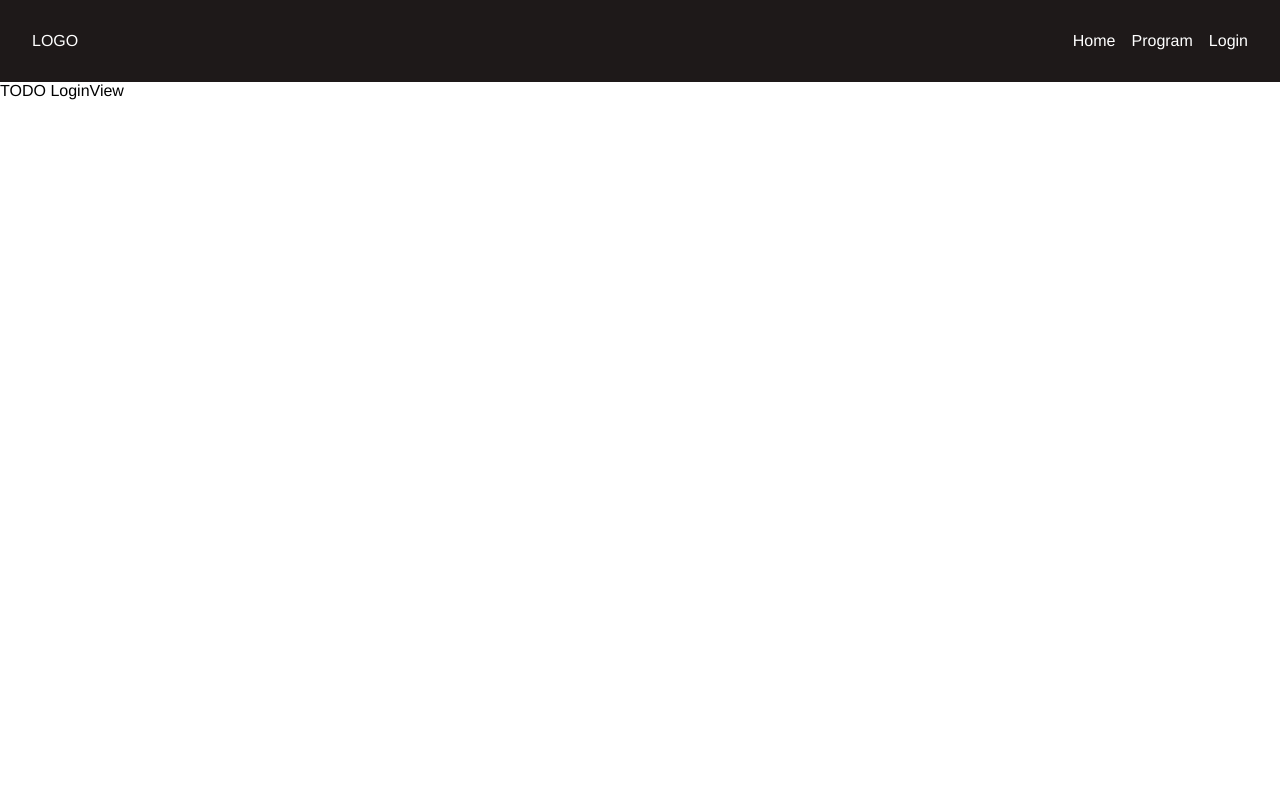
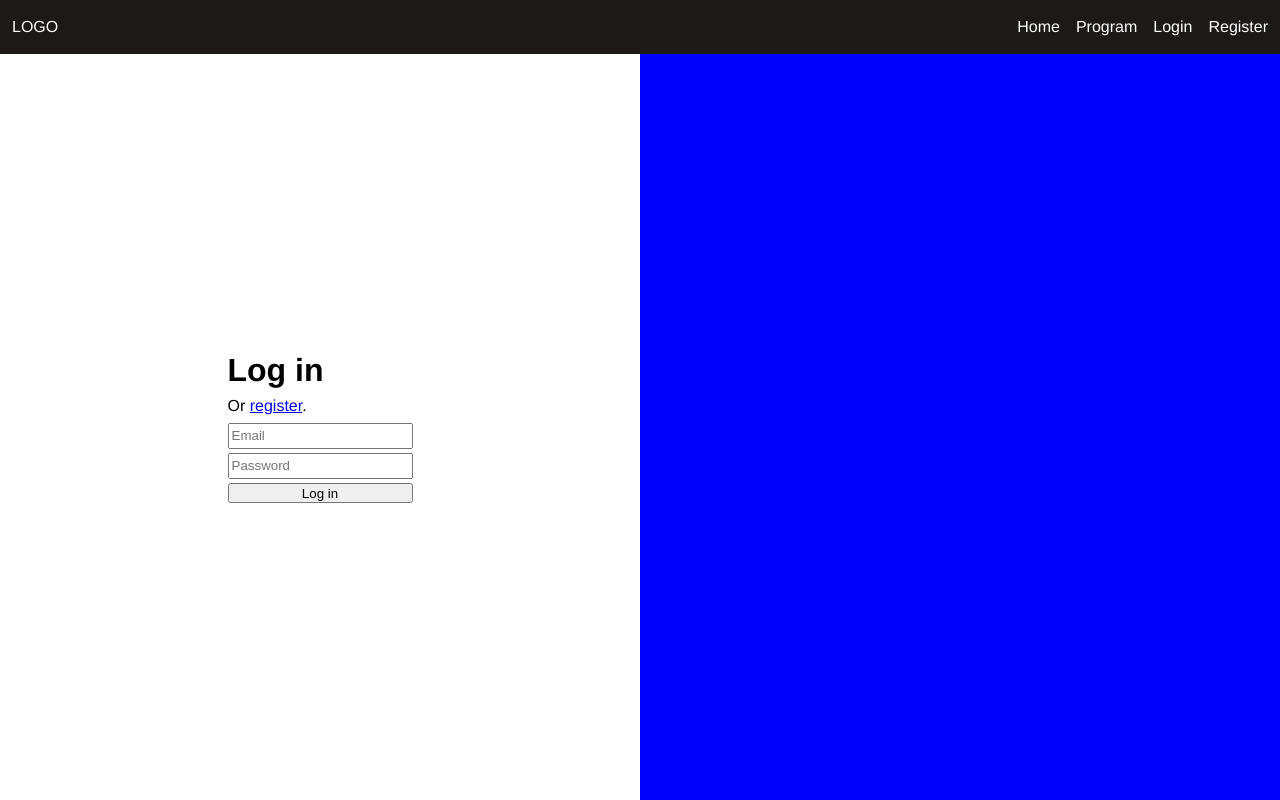
Before and after one commit to knedlicka/tech-event, a Vue app: page /login in a window 1280 px wide. Built offline with nearby package versions, Linux system fonts and the light colour scheme.

Commit message:
Add login view

```diff
--- a/src/assets/main.css
+++ b/src/assets/main.css
@@ -1 +1,6 @@
 @import './base.css';
+
+.heading-section {
+  font-size: 32px;
+  font-weight: 700;
+}
--- a/src/components/NavBar/NavBar.vue
+++ b/src/components/NavBar/NavBar.vue
@@ -64,9 +64,10 @@ export default {
     display: flex;
     align-items: center;
     justify-content: space-between;
-    padding: 32px;
+    padding: 12px;
     color: white;
     background: rgb(30, 25, 25);
+    height: 30px;
 }
 
 .nav-half {
--- a/src/router/index.js
+++ b/src/router/index.js
@@ -2,6 +2,7 @@ import { createRouter, createWebHistory } from 'vue-router'
 import HomeView from '../views/HomeView.vue'
 import ProgramView from '../views/ProgramView.vue'
 import LoginView from '../views/LoginView.vue'
+import RegisterView from '@/views/RegisterView.vue'
 
 export const routePaths = {
   home: {
@@ -19,6 +20,11 @@ export const routePaths = {
     path: '/login',
     component: LoginView,
   },
+  register: {
+    name: 'register',
+    path: '/register',
+    component: RegisterView,
+  },
 }
 
 const router = createRouter({
--- a/src/views/LoginView.vue
+++ b/src/views/LoginView.vue
@@ -1,11 +1,84 @@
+<script>
+import { routePaths } from '@/router';
+
+export default {
+    data() {
+        console.log(JSON.stringify(routePaths?.register?.path, null, 2));
+        return {
+            email: "",
+            password: "",
+            routerPathInfo: routePaths,
+        };
+    },
+    methods: {
+        handleLogin() {
+            console.log(`Email: ${this.email} | password: ${this.password}`);
+        },
+        redirectToRegistration() {
+
+        }
+    }
+}
+</script>
+
 <template>
-    <main>
-        TODO LoginView
+    <main class="login-container">
+        <div class="login-left-part">
+            <div class="login-form-with-header-container">
+                <div class="heading-section">Log in</div>
+                <div>
+                    Or <RouterLink :to="routerPathInfo.register.path">register</RouterLink>.
+                </div>
+                <form class="login-form" @submit.prevent="this.handleLogin">
+                    <input type="email" name="email" v-model="this.email" placeholder="Email" />
+                    <input type="password" v-model="this.password" placeholder="Password" />
+                    <input type="submit" value="Log in" />
+                </form>
+            </div>
+        </div>
+        <div class="login-right-part">
+
+        </div>
     </main>
 </template>
 
-<style></style>
+<style>
+.login-container {
+    display: flex;
+    width: 100%;
+    height: 100%;
+    height: calc(100vh - 54px);
+    overflow-y: hidden;
+}
 
-<script>
+.login-left-part {
+    display: flex;
+    justify-content: center;
+    align-items: center;
+    width: 50%;
+    height: 100%;
+}
 
-</script>
+.login-form-with-header-container {
+    display: flex;
+    flex-direction: column;
+    gap: 8px;
+}
+
+.login-right-part {
+    width: 50%;
+    height: 100%;
+    background: blue;
+}
+
+.login-form {
+    display: flex;
+    flex-direction: column;
+    max-width: 400px;
+    gap: 4px;
+}
+
+input {
+    height: 20px;
+}
+</style>
--- /dev/null
+++ b/src/views/RegisterView.vue
@@ -0,0 +1,13 @@
+<script>
+export default {
+
+}
+</script>
+
+<template>
+    <main>
+        TODO register view
+    </main>
+</template>
+
+<style></style>
```
Also changed, not shown: src/components/input/Input.vue (added, +17 -0 lines), src/stores/counter.js (+10 -10 lines).
